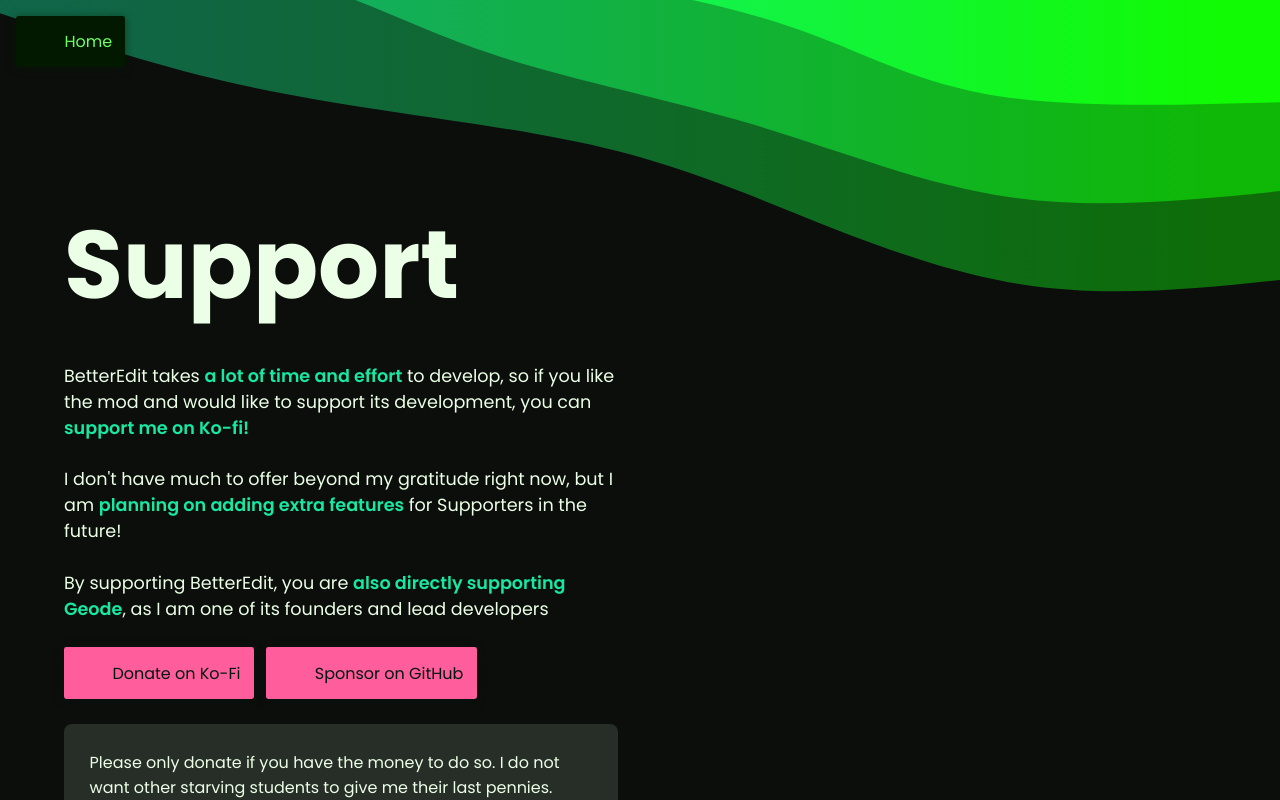
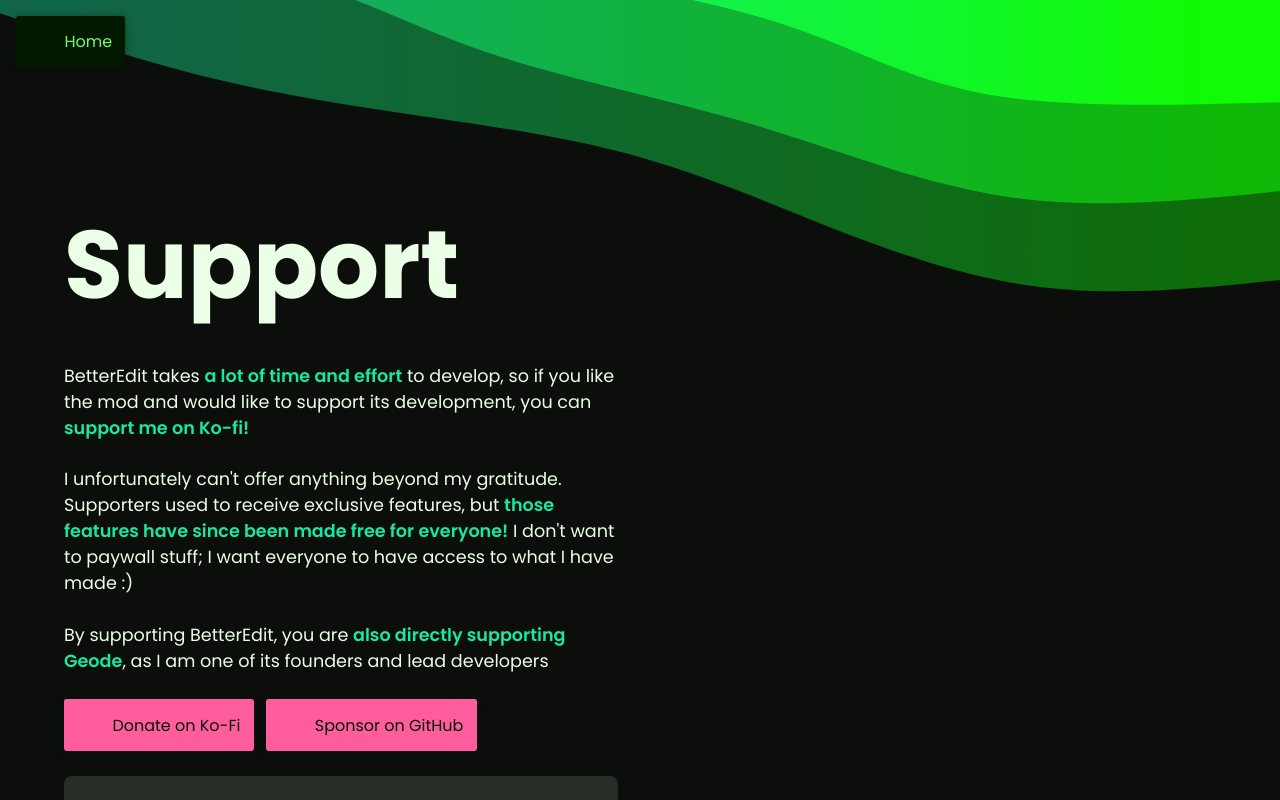
Before and after one commit to HJfod/BetterEditSite, a SvelteKit app: page /support in a window 1280 px wide. Shown: the top 800 px of the page. Built offline with nearby package versions, Linux system fonts and the light colour scheme; some icons are missing.

Commit message:
update supporter info

```diff
--- a/src/routes/support/+page.svelte
+++ b/src/routes/support/+page.svelte
@@ -25,8 +25,10 @@
         me on Ko-fi!</em>
     </p>
     <p>
-        I don't have much to offer beyond my gratitude right now, but I am <em>planning
-        on adding extra features</em> for Supporters in the future!
+        I unfortunately can't offer anything beyond my gratitude. Supporters used to
+        receive exclusive features, but <em>those features have since been made free
+        for everyone!</em> I don't want to paywall stuff; I want everyone to have
+        access to what I have made :)
     </p>
     <p>
         By supporting BetterEdit, you are <em>also directly supporting Geode</em>, as I
```
Also changed, not shown: src/routes/+page.svelte (+4 -4 lines).
